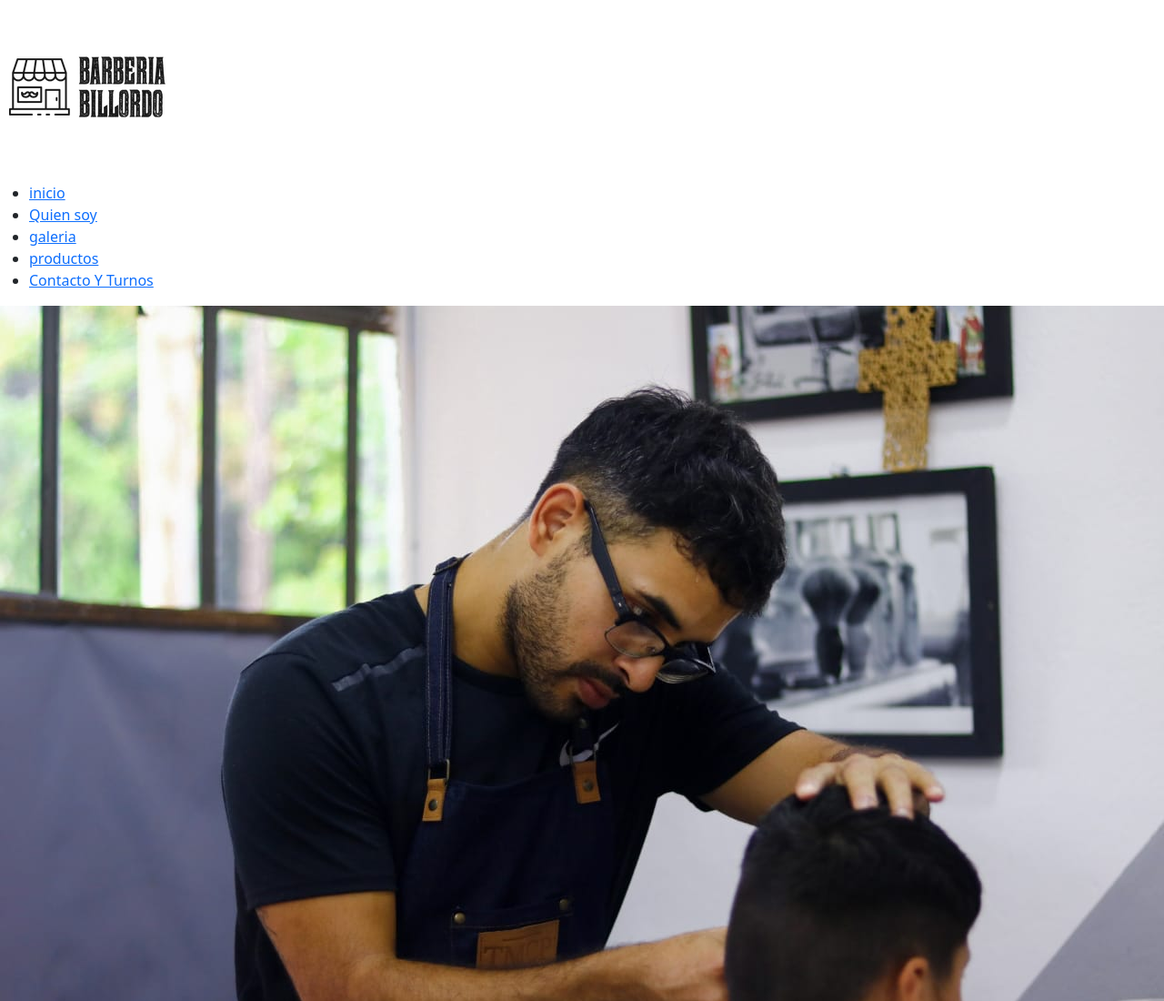
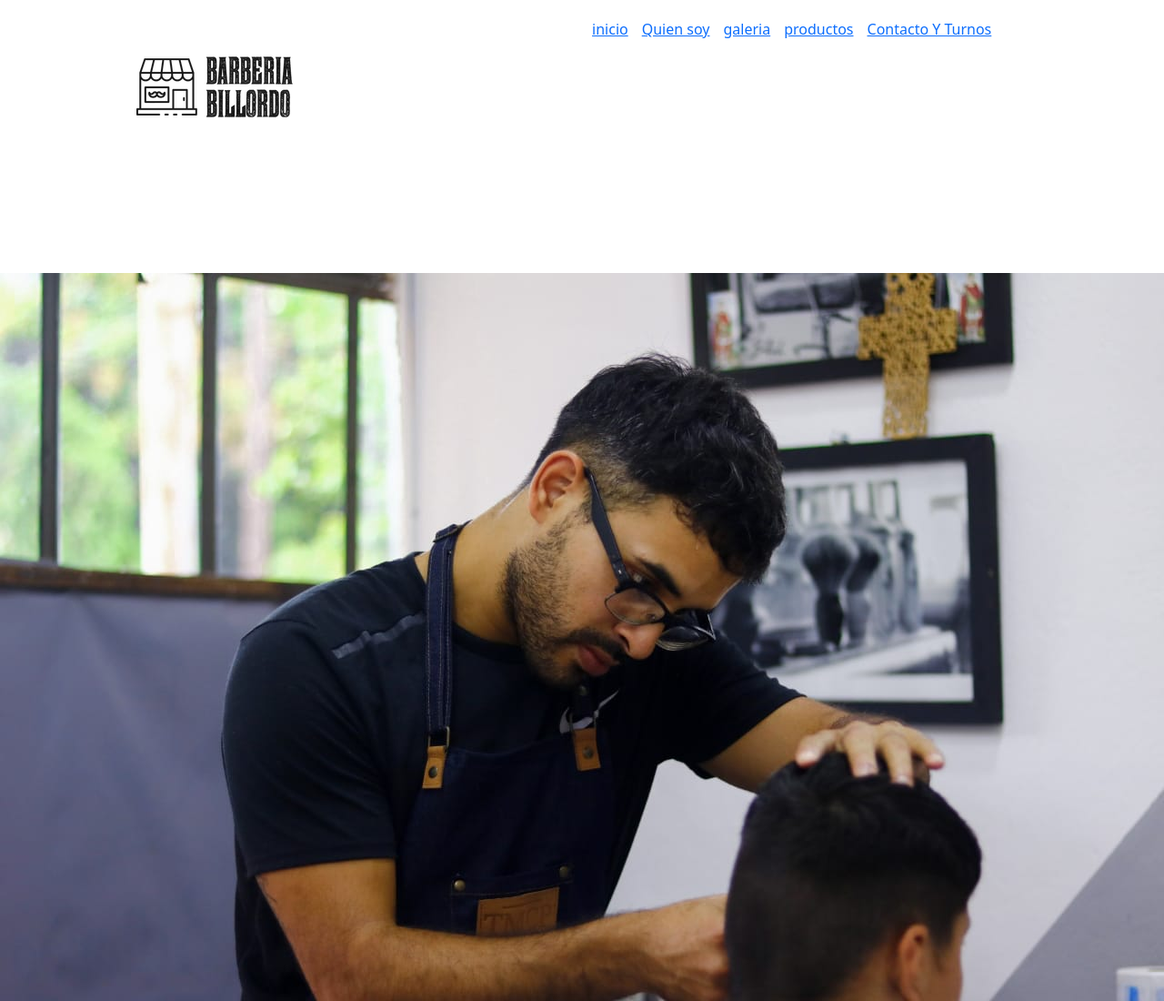
Before and after one commit to elgranmza/preentrega, a website: page index.html in a window 1280 px wide. Shown: the top 1100 px of the page at 91% size. Drawn offline with nearby package versions, Linux system fonts and the light colour scheme; files that its build step writes are made by us from their sources.

Commit message:
primeras aplicaciones de sass

```diff
--- a/index.html
+++ b/index.html
@@ -8,7 +8,7 @@
     <!-- link boostrap-->
     <link href="https://cdn.jsdelivr.net/npm/bootstrap@5.3.0-alpha3/dist/css/bootstrap.min.css" rel="stylesheet"
     integrity="sha384-KK94CHFLLe+nY2dmCWGMq91rCGa5gtU4mk92HdvYe+M/SXH301p5ILy+dN9+nJOZ" crossorigin="anonymous">
-    <link rel="stylesheet" href="css/style.css">
+    <link rel="stylesheet" href="./css/styles.css">
     <title>BARBERIA BILLORDO</title>
     <!-- google font-->
     <link rel="preconnect" href="https://fonts.googleapis.com">
--- a/scss/main.scss
+++ b/scss/main.scss
@@ -1 +1,17 @@
 // nesting //
+header {
+    height: 300px;
+    display: flex;
+    justify-content: space-around;
+
+    nav {
+        justify-content: right;
+        margin-right: 50px;
+        margin-top: 20px;
+        ul {
+            list-style: none;
+            gap: 15px;
+            display: flex;
+        }
+    }
+}
```
Also changed, not shown: pages/contactoyturnos.html (+1 -1 lines), pages/galeria.html (+1 -1 lines), pages/productos.html (+1 -1 lines), pages/quien_soy.html (+1 -1 lines), css/styles.css.
